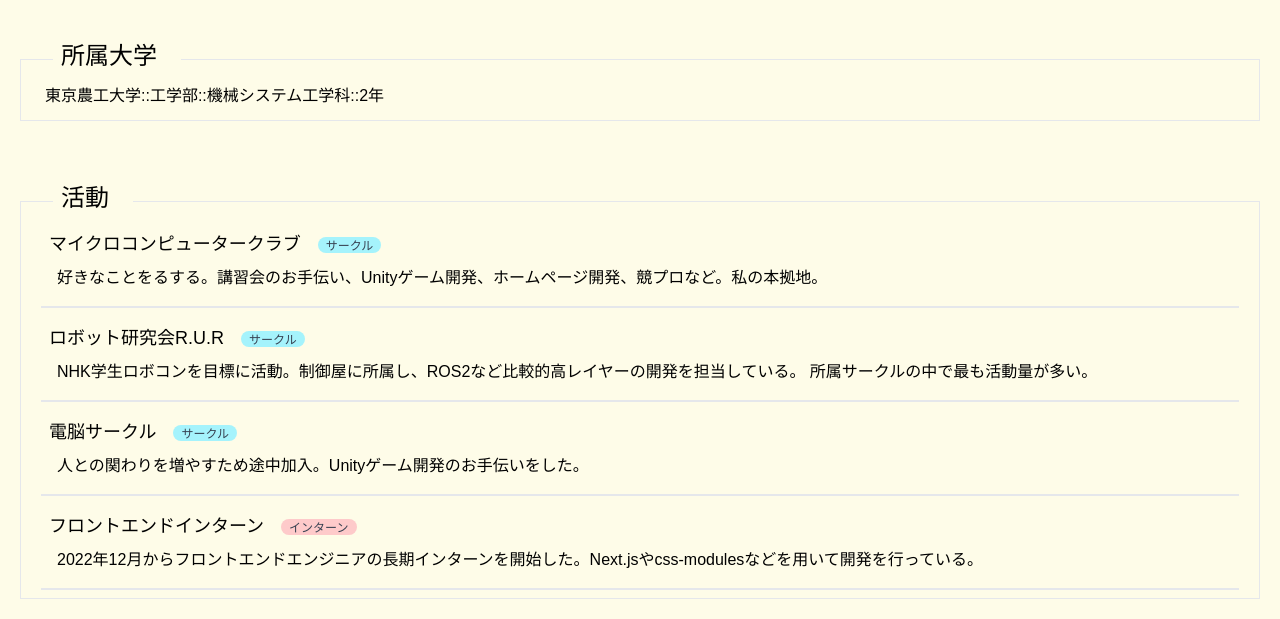
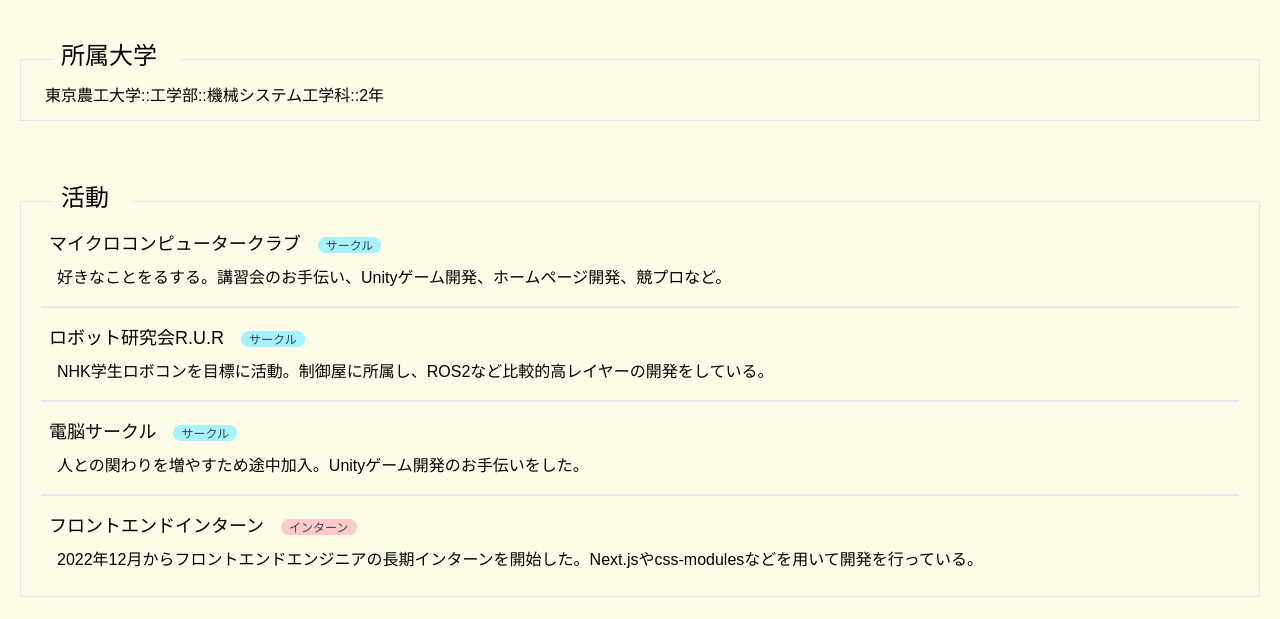
Before and after one commit to OJII3/ojii3.dev, an Astro site: page /profile in a window 1280 px wide. Shown: the part 217-836 px from the top of the page. Built offline with nearby package versions, Linux system fonts and the light colour scheme; Astro itself is replaced by a stand-in of ours; a web font is replaced by a local one.

Commit message:
[update]: made loop for list component

```diff
--- a/src/components/Badge.astro
+++ /dev/null
@@ -1,10 +0,0 @@
----
-interface Props {
-  label: String;
-  bgColor: String;
-}
-
-const { label, bgColor }: Props = Astro.props;
----
-
-<span class={bgColor + " inline-block px-2 mx-3 font-noto text-xs text-gray-700 bg-cyan-200 rounded-lg"}>{label}</span>
--- /dev/null
+++ b/src/components/profile/Badge.astro
@@ -0,0 +1,14 @@
+---
+interface Props {
+  bgColor: String;
+}
+
+const { bgColor }: Props = Astro.props;
+---
+
+<span
+  class={bgColor +
+    " inline-block px-2 mx-3 font-noto text-xs text-gray-700 bg-cyan-200 rounded-lg"}
+>
+  <slot />
+</span>
--- a/src/pages/index.astro
+++ b/src/pages/index.astro
@@ -1,10 +1,13 @@
 ---
-import Header from "../layouts/Header.astro";
+import Layout from "../layouts/Layout.astro";
+import Header from "../components/Header.astro";
 ---
 
-<Header />
+<Layout title="Home">
+  <Header />
 
-<div class="min-h-full">
-  <h1>Home</h1>
-  <p>Home page</p>
-</div>
+  <div class="min-h-full">
+    <h1>Home</h1>
+    <p>Home page</p>
+  </div>
+</Layout>
--- a/src/pages/profile.astro
+++ b/src/pages/profile.astro
@@ -1,10 +1,43 @@
 ---
-import Layout from "../layouts/Layout.astro";
-import Header from "../layouts/Header.astro";
-import Badge from "../components/Badge.astro";
+import Layout from "@/layouts/Layout.astro";
+import Header from "@/components/Header.astro";
+import Badge from "@/components/profile/Badge.astro";
+import GitRepoLink from "@/components/GitRepoLink.astro";
+
+const activities = [
+  {
+    name: "マイクロコンピュータークラブ",
+    badge: "サークル",
+    badgeColor: "bg-blue-200",
+    description:
+      "好きなことをるする。講習会のお手伝い、Unityゲーム開発、ホームページ開発、競プロなど。",
+  },
+  {
+    name: "ロボット研究会R.U.R",
+    badge: "サークル",
+    badgeColor: "bg-blue-200",
+    description:
+      "NHK学生ロボコンを目標に活動。制御屋に所属し、ROS2など比較的高レイヤーの開発をしている。",
+  },
+  {
+    name: "電脳サークル",
+    badge: "サークル",
+    badgeColor: "bg-blue-200",
+    description:
+      "人との関わりを増やすため途中加入。Unityゲーム開発のお手伝いをした。",
+  },
+  {
+    name: "フロントエンドインターン",
+    badge: "インターン",
+    badgeColor: "bg-red-200",
+    description:
+      "2022年12月からフロントエンドエンジニアの長期インターンを開始した。Next.jsやcss-modulesなどを用いて開発を行っている。",
+  },
+];
 ---
 
 <Layout title="Profile" className="bg-yellow-50">
+  <GitRepoLink />
   <Header />
   <main class="m-auto max-w-960 p-5">
     <h1 class="text-3xl font-yuji mt-8 text-center">プロフィール</h1>
@@ -15,38 +48,17 @@ import Badge from "../components/Badge.astro";
     </section>
     <section class="font-yuji border mt-20 px-3">
       <h2 class="text-2xl w-20 px-2 ml-5 bg-yellow-50 mt-[-20px]">活動</h2>
-      <div class="p-2 border-b-2 m-2">
-        <h3 class="text-lg">
-          マイクロコンピュータークラブ<Badge label="サークル" />
-        </h3>
-        <p class="p-2">
-          好きなことをるする。講習会のお手伝い、Unityゲーム開発、ホームページ開発、競プロなど。私の本拠地。
-        </p>
-      </div>
-      <div class="p-2 border-b-2 m-2">
-        <h3 class="text-lg">ロボット研究会R.U.R<Badge label="サークル" /></h3>
-        <p class="p-2">
-          NHK学生ロボコンを目標に活動。制御屋に所属し、ROS2など比較的高レイヤーの開発を担当している。
-          所属サークルの中で最も活動量が多い。
-        </p>
-      </div>
-      <div class="p-2 border-b-2 m-2">
-        <h3 class="text-lg">電脳サークル<Badge label="サークル" /></h3>
-        <p class="p-2">
-          人との関わりを増やすため途中加入。Unityゲーム開発のお手伝いをした。
-        </p>
-      </div>
-      <div class="p-2 border-b-2 m-2">
-        <h3 class="text-lg">
-          フロントエンドインターン<Badge
-            label="インターン"
-            bgColor="bg-red-200"
-          />
-        </h3>
-        <p class="p-2">
-          2022年12月からフロントエンドエンジニアの長期インターンを開始した。Next.jsやcss-modulesなどを用いて開発を行っている。
-        </p>
-      </div>
+      {
+        activities.map((activity) => (
+          <div class="p-2 m-2 border-b-2 last:border-b-0">
+            <h3 class="text-lg">
+              {activity.name}
+              <Badge bgColor={activity.badgeColor}>{activity.badge}</Badge>
+            </h3>
+            <p class="p-2">{activity.description}</p>
+          </div>
+        ))
+      }
     </section>
 
     <style>
```
Also changed, not shown: src/components/Header.astro (renamed from src/layouts/Header.astro), 1 other file.
